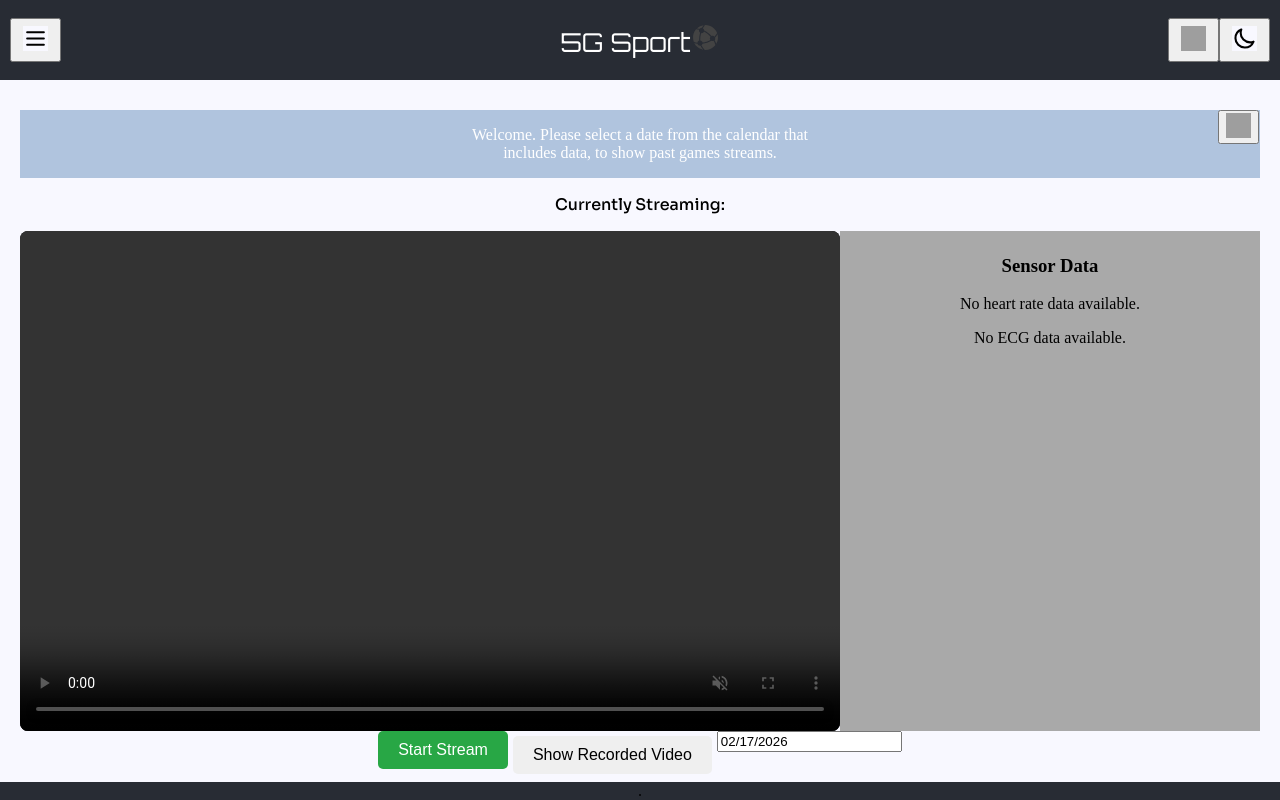
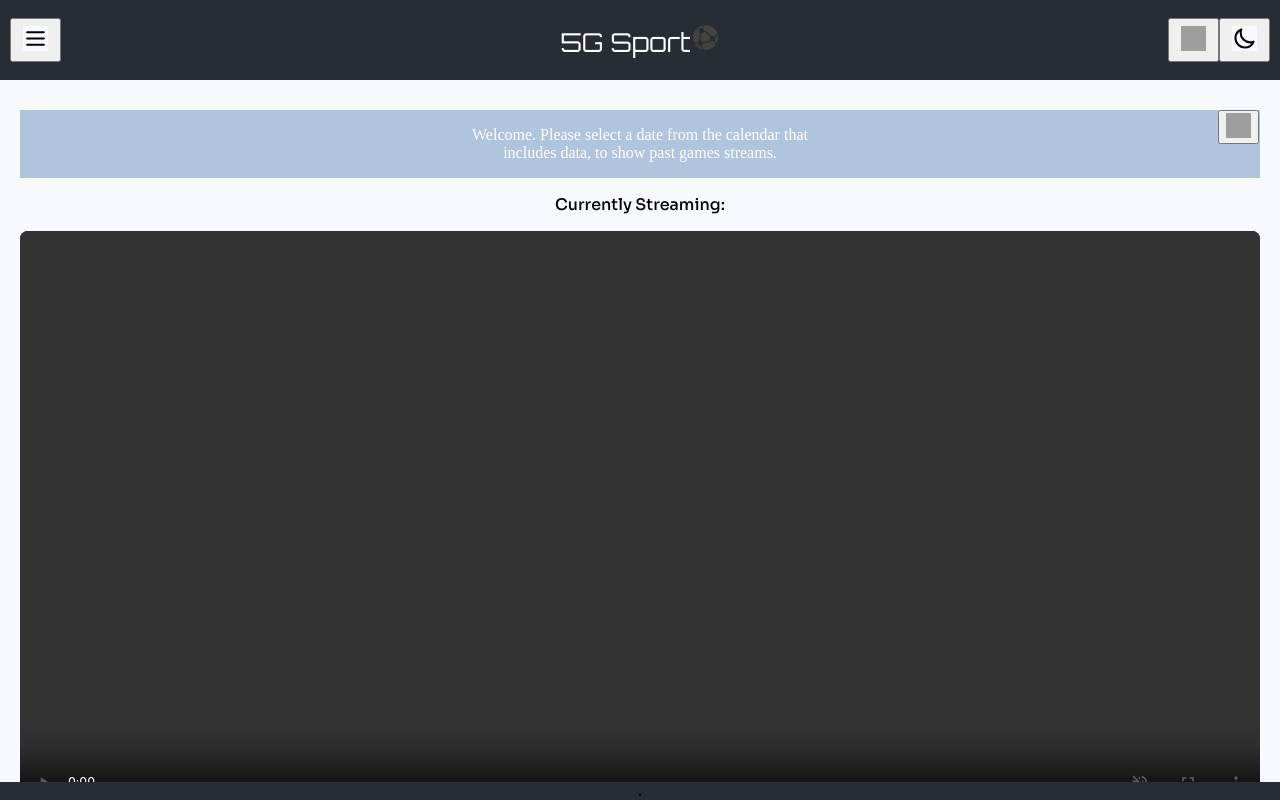
Before and after one commit to Onsbohh/5G-Sport-Application, a React (Create React App) app in the folder frontend/: page / in a window 1280 px wide. Shown: the top 800 px of the page. Built offline with nearby package versions, Linux system fonts and the light colour scheme; no server answers; grey boxes are pictures that could not be loaded.

Commit message:
Made changes to css. Now stream size reacts better to size screen size change.

```diff
--- a/frontend/src/components/LiveStream.js
+++ b/frontend/src/components/LiveStream.js
@@ -179,13 +179,14 @@ export default function LiveStream() {
             <div style={
                 {
                     width: "100%",
-                    maxWidth: "1500px",
                     margin: "auto",
                     display: "flex",
-                    height: "500px"
+                    flexWrap: "wrap",
+                    allignItems: "stretch",
+                    gap: "10px",
                 }}>
                 <div className={`stream-container `}>
-                    <video ref={videoRef} autoPlay muted controls style={{width: "100%", height: "100%", borderRadius: "8px", border: "none", backgroundColor: "black"}} />
+                    <video ref={videoRef} autoPlay muted controls className={`video-box`} />
                 </div>
                 <DataPanel
                     title={"Sensor Data"}
--- a/frontend/src/styles/DataPanel.css
+++ b/frontend/src/styles/DataPanel.css
@@ -1,6 +1,7 @@
 .DataPanel-container {
-    flex: 1;
+    flex: 3;
     background-color: darkgray;
-    width: 5000px;
+    min-width: 300px;
     padding: 5px;
+    border-radius: 8px;
 }
--- a/frontend/src/styles/LiveStream.css
+++ b/frontend/src/styles/LiveStream.css
@@ -3,14 +3,14 @@
     flex-direction: column;
     align-items: center;
     justify-content: center;
-    max-width: 900px;
     padding: 0;
     box-sizing: border-box;
     width: 100%;
-    height: 500px;
-    border: none;
+    height: 75vh;
+    max-width: 5000px;
+    aspect-ratio: 16/9;
     border-radius: 8px;
-    flex: 2;
+    flex: 1 1 500px;
 }
 
 .stream-container.offline{
@@ -23,6 +23,7 @@
   color: white;
   border: none;
   padding: 10px 20px;
+  margin-top: 5px;
   font-size: 16px;
   border-radius: 5px;
   cursor: pointer;
@@ -36,3 +37,11 @@
 .stream-btn.stop {
   background-color: #dc3545;
 }
+
+.video-box {
+    width: 100%;
+    height: 100%;
+    border-radius: 8px;
+    background-color: black;
+    object-fit: cover;
+}
```
